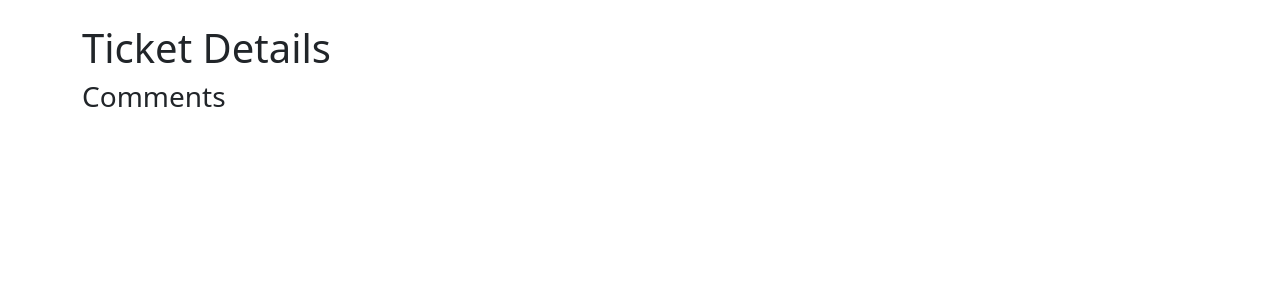
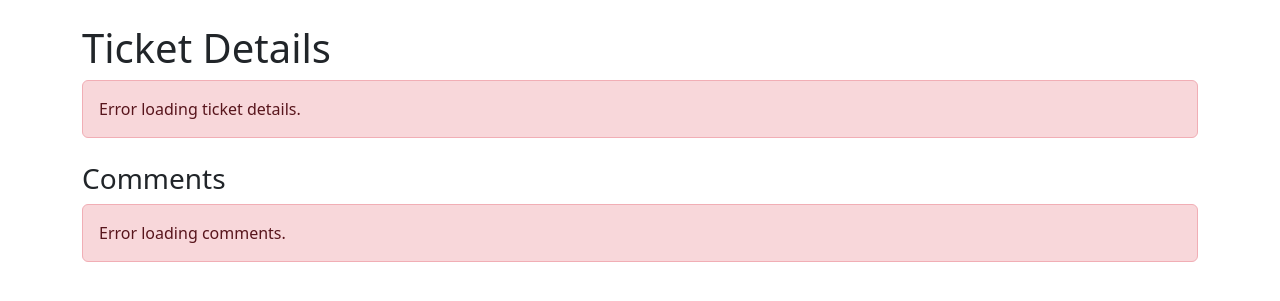
Before and after one commit to DHunnicuttSG/SRE_Labs, a Flask app: page /ticket/1 in a window 1280 px wide. Shown: the top 301 px of the page. Run offline with Flask 3, Linux system fonts and the light colour scheme.

Commit message:
frontend editing

```diff
--- a/docker/app/templates/ticket.html
+++ b/docker/app/templates/ticket.html
@@ -1,95 +1,84 @@
 <!DOCTYPE html>
-<html>
-
+<html lang="en">
 <head>
-
+    <meta charset="UTF-8">
+    <meta name="viewport" content="width=device-width, initial-scale=1.0">
+    <title>Ticket Details</title>
     <link rel="stylesheet" href="https://cdn.jsdelivr.net/npm/bootstrap@5.3.3/dist/css/bootstrap.min.css">
-
 </head>
-
 <body class="container mt-4">
 
     <h1>Ticket Details</h1>
-
-<div id="ticketDetails"></div>
+    <div id="ticketDetails" class="mb-4"></div>
 
     <h3>Comments</h3>
-
     <div id="comments"></div>
 
     <script>
+    // Fixed: Wrapped the template variable in quotes so it handles strings safely
+    const ticketId = "{{ ticket_id }}";
 
-const ticketId =
-{{ ticket_id }};
+    // Helper function to safely escape HTML strings to prevent XSS attacks
+    function escapeHTML(str) {
+        if (!str) return '';
+        return String(str)
+            .replace(/&/g, '&amp;')
+            .replace(/</g, '&lt;')
+            .replace(/>/g, '&gt;')
+            .replace(/"/g, '&quot;')
+            .replace(/'/g, '&#39;');
+    }
 
     async function loadTicket() {
+        try {
+            const response = await fetch(`/tickets/${ticketId}`);
+            if (!response.ok) throw new Error('Failed to fetch ticket');
+            const ticket = await response.json();
 
-    const response =
-        await fetch(`/tickets/${ticketId}`);
-
-    const ticket =
-        await response.json();
-
-    document
-       .getElementById("ticketDetails")
-       .innerHTML = `
+            // Fixed: Sanitized inputs using escapeHTML
+            document.getElementById("ticketDetails").innerHTML = `
                 <div class="card">
-
                     <div class="card-body">
-
-          <h5>${ticket.title}</h5>
-
-          <p>${ticket.description}</p>
-
-          <p>Status:
-             ${ticket.status}</p>
-
-          <p>Severity:
-             ${ticket.severity}</p>
-
+                        <h5>${escapeHTML(ticket.title)}</h5>
+                        <p>${escapeHTML(ticket.description)}</p>
+                        <p><strong>Status:</strong> ${escapeHTML(ticket.status)}</p>
+                        <p><strong>Severity:</strong> ${escapeHTML(ticket.severity)}</p>
                     </div>
-
                 </div>
             `;
+        } catch (error) {
+            document.getElementById("ticketDetails").innerHTML = `<div class="alert alert-danger">Error loading ticket details.</div>`;
+        }
     }
 
     async function loadComments() {
-
-    const response =
-        await fetch(
-            `/tickets/${ticketId}/comments`
-        );
-
-    const comments =
-        await response.json();
+        try {
+            const response = await fetch(`/tickets/${ticketId}/comments`);
+            if (!response.ok) throw new Error('Failed to fetch comments');
+            const comments = await response.json();
 
             let html = "";
-
             comments.forEach(comment => {
-
+                // Fixed: Sanitized inputs using escapeHTML
                 html += `
                     <div class="card mb-2">
-
                         <div class="card-body">
-
-                <b>${comment.author}</b>
-
-                <p>${comment.comment}</p>
-
+                            <strong>${escapeHTML(comment.author)}</strong>
+                            <p class="mb-0">${escapeHTML(comment.comment)}</p>
                         </div>
-
                     </div>
                 `;
             });
 
-    document
-      .getElementById("comments")
-      .innerHTML = html;
+            document.getElementById("comments").innerHTML = html || "<p class='text-muted'>No comments yet.</p>";
+        } catch (error) {
+            document.getElementById("comments").innerHTML = `<div class="alert alert-danger">Error loading comments.</div>`;
+        }
     }
 
+    // Initialize data fetch
     loadTicket();
     loadComments();
-
     </script>
 
 </body>
```
Lines whose indentation alone changed are shown as unchanged.
